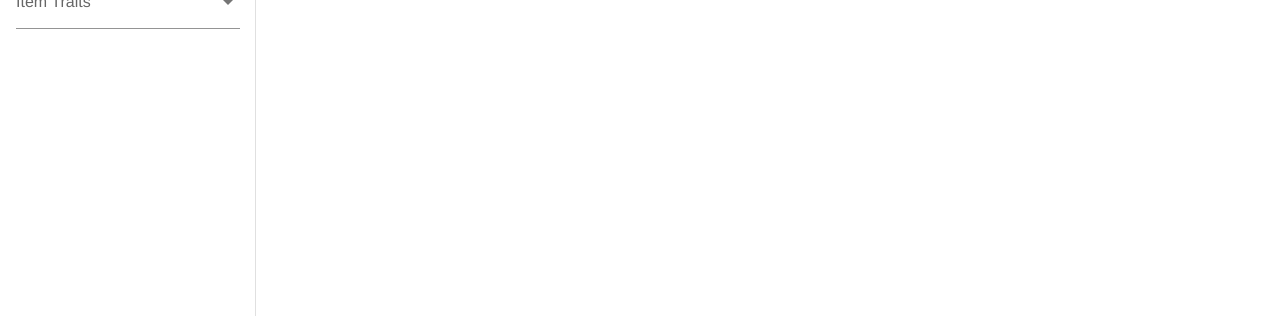
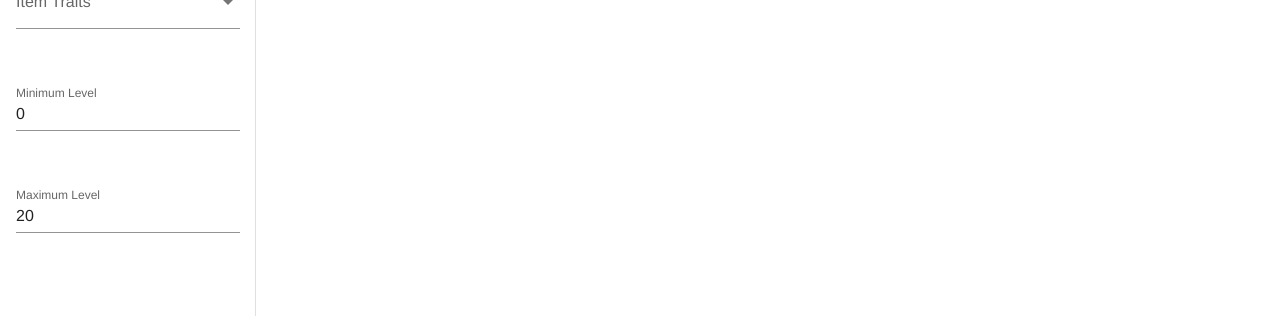
Before and after one commit to allens1015/pf2-tools, a Vue app: page /items in a window 1280 px wide. Both pictures are taken after a click on the button 28 px from the left and 32 px from the top of the page. Shown: the part 536-852 px from the top of the page. Built offline with nearby package versions, Linux system fonts and the light colour scheme; no server answers.

Commit message:
added level filter

```diff
--- a/src/views/Items.vue
+++ b/src/views/Items.vue
@@ -67,6 +67,26 @@
               ></v-combobox>
             </v-list-item-content>
           </v-list-item>
+          <v-list-item>
+            <v-list-item-content>
+              <v-text-field
+                v-model="minLevel"
+                type="number"
+                label="Minimum Level"
+              >
+              </v-text-field>
+            </v-list-item-content>
+          </v-list-item>
+          <v-list-item>
+            <v-list-item-content>
+              <v-text-field
+                v-model="maxLevel"
+                type="number"
+                label="Maximum Level"
+              >
+              </v-text-field>
+            </v-list-item-content>
+          </v-list-item>
         </v-list-item-group>
       </v-list>
     </v-navigation-drawer>
@@ -106,6 +126,8 @@ export default {
     itemTypes: [],
     itemRarities: [],
     itemTraits: [],
+    minLevel: 0,
+    maxLevel: 20,
     distinctItemRarities: [
       "common",
       "uncommon",
@@ -221,6 +243,12 @@ export default {
         filteredItems = filteredByTraits;
       }
 
+      // filter by level
+      if(this.minLevel !== 0 || this.maxLevel !== 20) {
+        const filteredByLevel = filteredItems.filter(obj => (obj.level >= this.minLevel && obj.level <= this.maxLevel));
+        filteredItems = filteredByLevel;
+      }
+
       if(filteredItems.length === 1787) {
         return [];
       }
```
